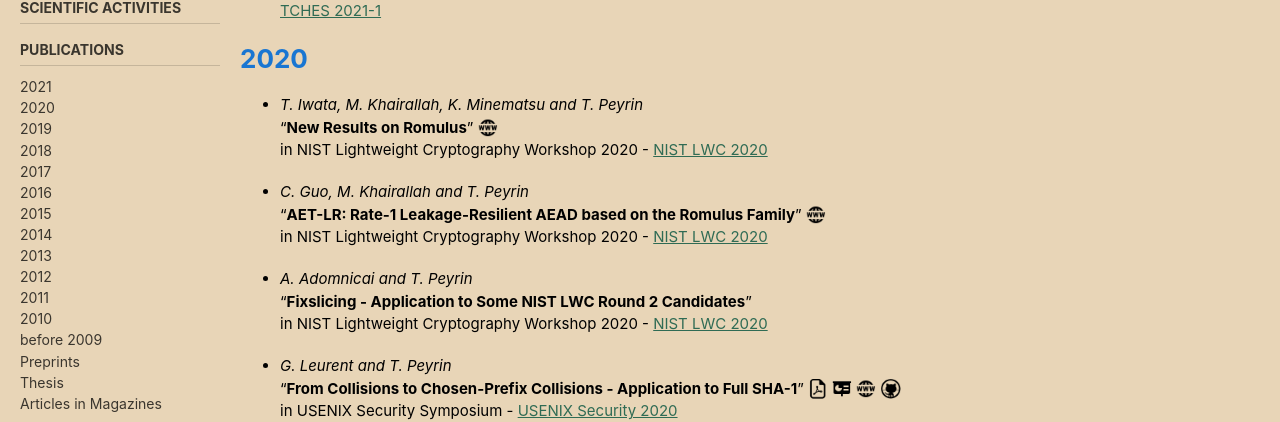
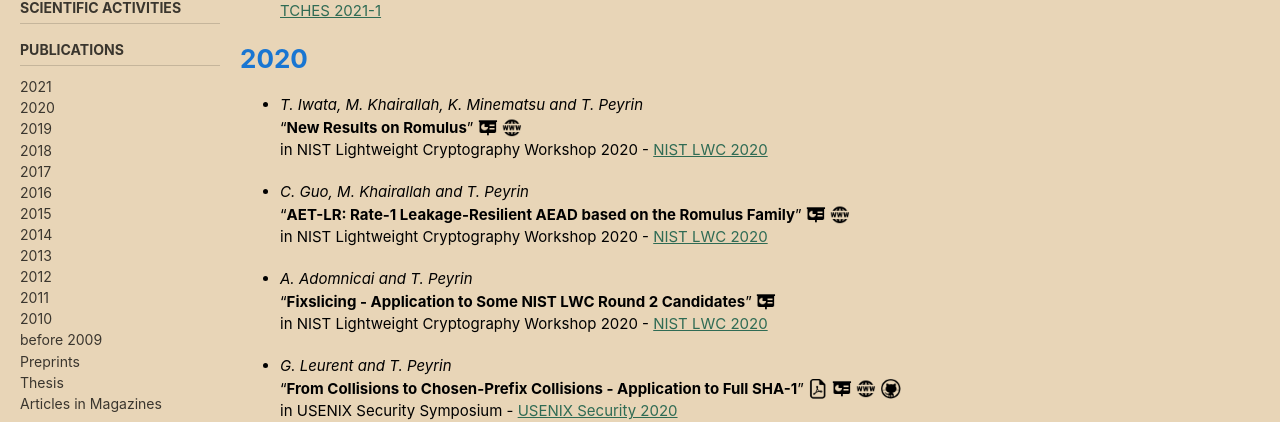
Before and after one commit to thomaspeyrin/web, a Jekyll site: the page built from publications.md, in a window 1280 px wide. Shown: the part 235-657 px from the top of the page. Built offline with Jekyll 4.4.1, drawn with Linux system fonts in a browser that asks for light colours; cached includes are drawn as plain includes; nearby versions of some CDN libraries; our own code applies the rules of GitHub Pages for plain Markdown files.

Commit message:
Update publications.md

```diff
--- a/publications.md
+++ b/publications.md
@@ -19,15 +19,15 @@ in Cryptographic Hardware and Embedded System - [CHES 2021](https://ches.iacr.or
 # 2020
 
 - *T. Iwata, M. Khairallah, K. Minematsu and T. Peyrin*
-"**New Results on Romulus**"  [![](https://thomaspeyrin.github.io/web/assets/images/website_icon_small.png "website")](https://romulusae.github.io/romulus/)
+"**New Results on Romulus**" [![](https://thomaspeyrin.github.io/web/assets/images/pres_icon_small.png "slides")](https://thomaspeyrin.github.io/web/assets/docs/slides/NIST_LWC_2020_slides1.pdf)   [![](https://thomaspeyrin.github.io/web/assets/images/website_icon_small.png "website")](https://romulusae.github.io/romulus/)
 in NIST Lightweight Cryptography Workshop 2020 - [NIST LWC 2020](https://csrc.nist.gov/Events/2020/lightweight-cryptography-workshop-2020)
 
 - *C. Guo, M. Khairallah and T. Peyrin*
-"**AET-LR: Rate-1 Leakage-Resilient AEAD based on the Romulus Family**" [![](https://thomaspeyrin.github.io/web/assets/images/website_icon_small.png "website")](https://romulusae.github.io/romulus/)
+"**AET-LR: Rate-1 Leakage-Resilient AEAD based on the Romulus Family**" [![](https://thomaspeyrin.github.io/web/assets/images/pres_icon_small.png "slides")](https://thomaspeyrin.github.io/web/assets/docs/slides/NIST_LWC_2020_slides2.pdf)  [![](https://thomaspeyrin.github.io/web/assets/images/website_icon_small.png "website")](https://romulusae.github.io/romulus/)
 in NIST Lightweight Cryptography Workshop 2020 - [NIST LWC 2020](https://csrc.nist.gov/Events/2020/lightweight-cryptography-workshop-2020)
 
 - *A. Adomnicai and T. Peyrin*
-"**Fixslicing - Application to Some NIST LWC Round 2 Candidates**"
+"**Fixslicing - Application to Some NIST LWC Round 2 Candidates**"  [![](https://thomaspeyrin.github.io/web/assets/images/pres_icon_small.png "slides")](https://thomaspeyrin.github.io/web/assets/docs/slides/NIST_LWC_2020_slides3.pdf)
 in NIST Lightweight Cryptography Workshop 2020 - [NIST LWC 2020](https://csrc.nist.gov/Events/2020/lightweight-cryptography-workshop-2020)
 
 - *G. Leurent and T. Peyrin*
```
